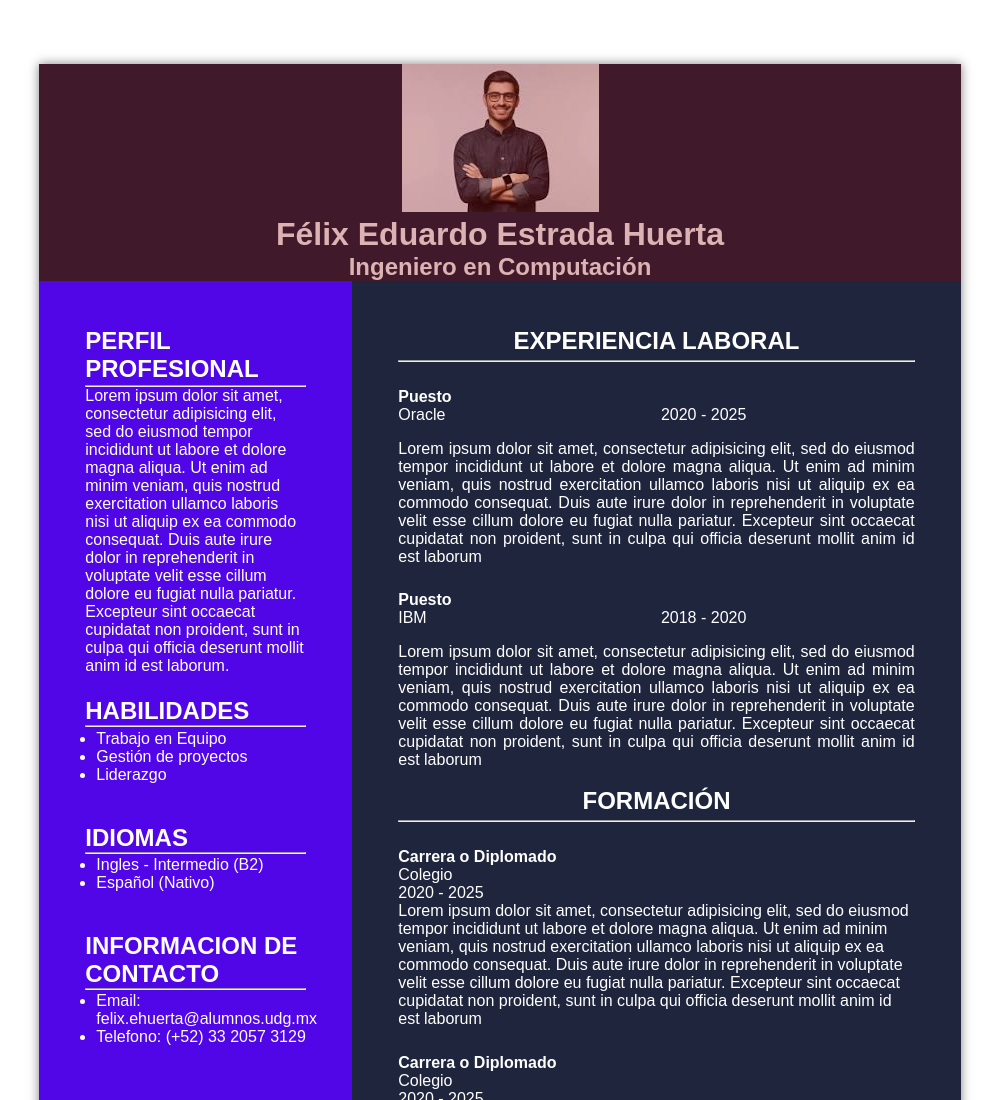
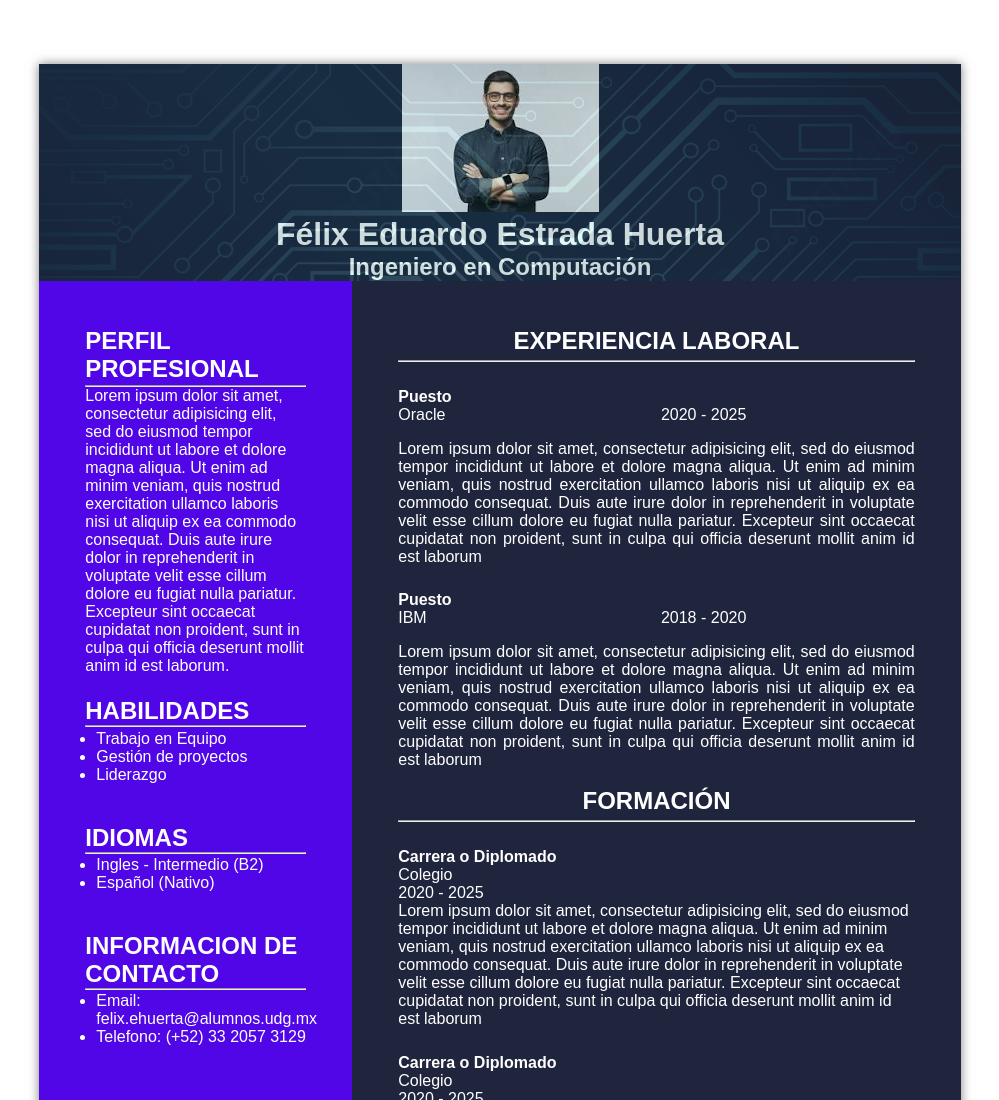
Before and after one commit to F3L1X07/CUCEI_PPI, a plain HTML site: page Trabajo 01.- Maquetado en HTML y CSS/CV.html in a window 1280 px wide. Shown: the top 1100 px of the page, without its empty margins (140-1139 px from the left). Drawn offline with Linux system fonts and the light colour scheme.

Commit message:
README & img background
Se agrega imagen de fondo para la foto de perfil y se acomoda la opacidad de la misma.
Se agrega el archivo README

```diff
--- a/Trabajo 01.- Maquetado en HTML y CSS/CV_Style.css
+++ b/Trabajo 01.- Maquetado en HTML y CSS/CV_Style.css
@@ -65,10 +65,10 @@ h4 {
     left: 0;
     width: 100%;
     height: 100%;
-    background-color: darkred;
+    background-image: url("img2.jpg");
     background-size: cover;
     background-repeat: no-repeat;
-    opacity: 0.3;
+    opacity: 0.2;
     z-index: 1;
 }
 
```
Also changed, not shown: Trabajo 01.- Maquetado en HTML y CSS/img2.jpg (added).
